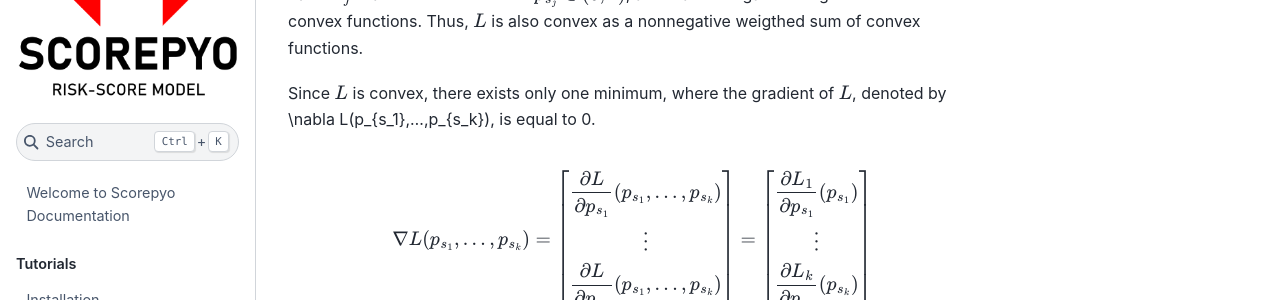
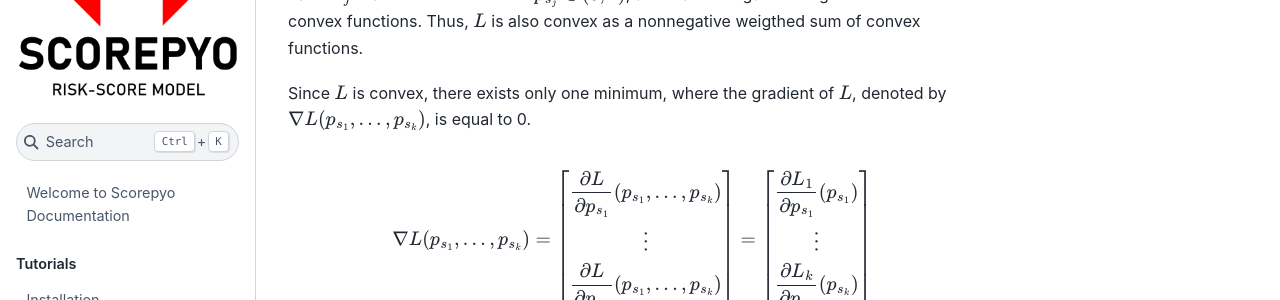
Before and after one commit to sami-ka/scorepyo, a Jupyter Book: the page built from docs/depth_model/misc.md, in a window 1280 px wide and 900 px high, scrolled down 530 px. Shown: the part 177-477 px from the top of the window. Built offline with Jupyter Book 1.0.4 settings and Sphinx 7.4.7 and the Sphinx Book theme 1.1.4, drawn with Linux system fonts in a browser that asks for light colours.

Commit message:
Update docs (#47)
* add build and twine to dev dep

* typo

* add myst for doc building

```diff
--- a/docs/depth_model/misc.md
+++ b/docs/depth_model/misc.md
@@ -20,7 +20,7 @@ $L(p_{s_1},...,p_{s_k})=\sum_{j=1}^k-n_j^+log(p_{s_j})- n_j^-log(1-p_{s_j}) = \s
 
 Each $L_j$ is a convex function on $p_{s_j} \in (0,1)$, as it's a nonnegative weighted sum of two convex functions. Thus, $L$ is also convex as a nonnegative weigthed sum of convex functions.
 
-Since $L$ is convex, there exists only one minimum, where the gradient of $L$, denoted by \nabla L(p_{s_1},...,p_{s_k}), is equal to 0.
+Since $L$ is convex, there exists only one minimum, where the gradient of $L$, denoted by $\nabla L(p_{s_1},...,p_{s_k})$, is equal to 0.
 
 $$\nabla L(p_{s_1},...,p_{s_k}) = \left[\begin{array}{c}
 \dfrac{\partial L}{\partial p_{s_1}}(\left.p_{s_1},...,p_{s_k}\right)\\
```
Also changed, not shown: 1 other file.
